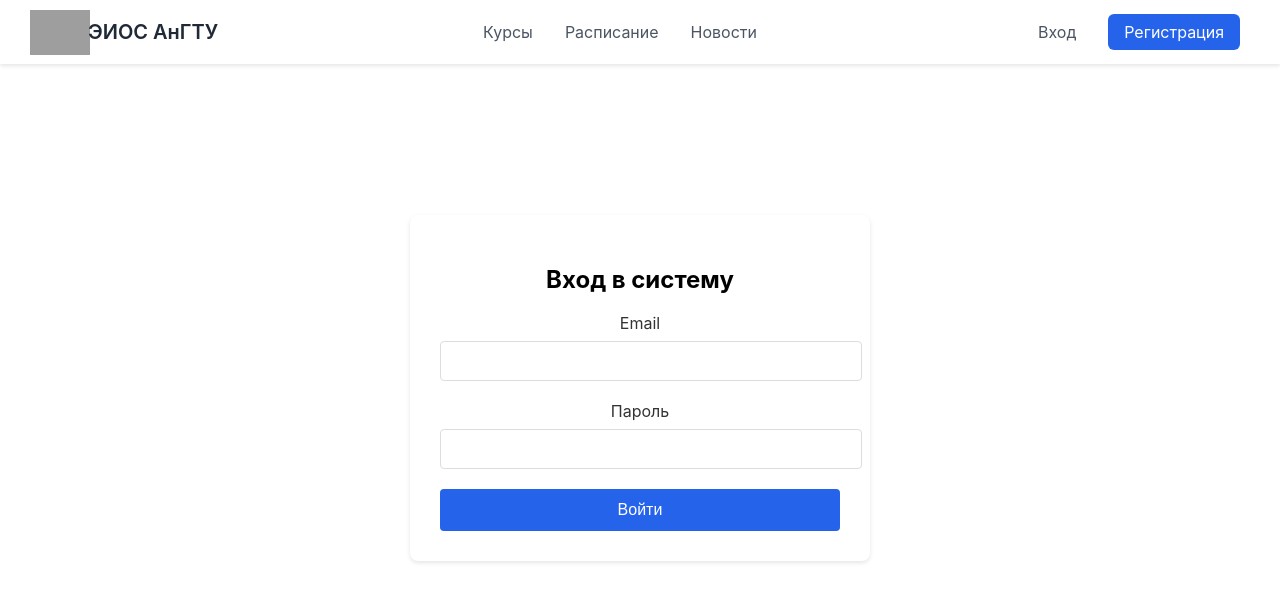
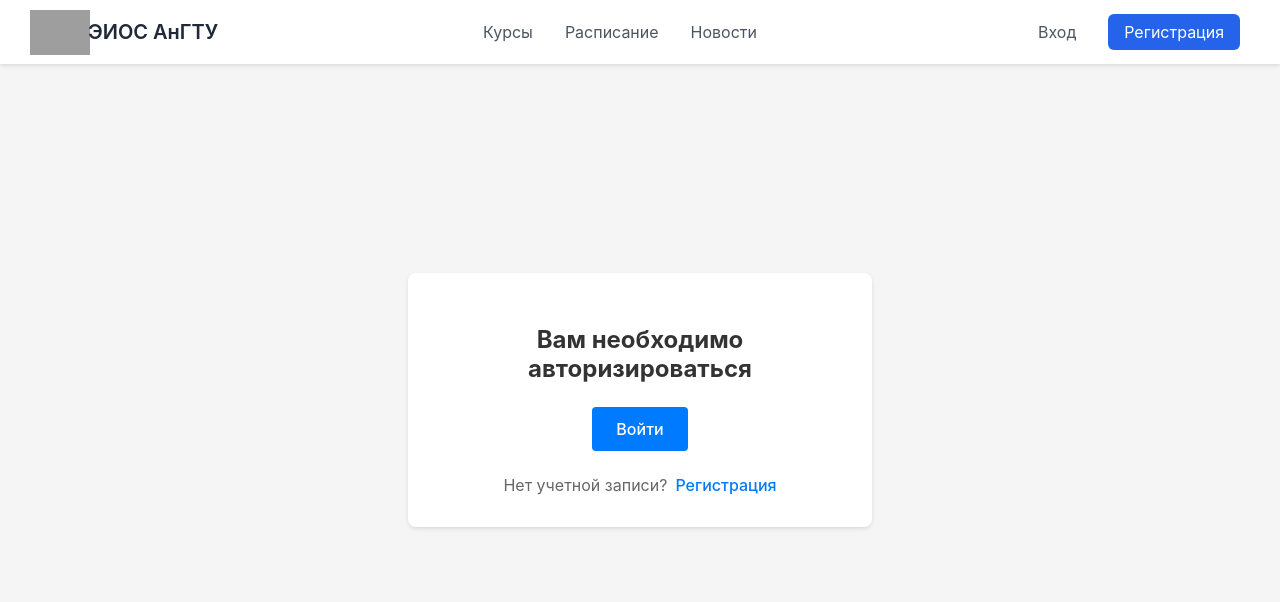
Before and after one commit to RomanCartman/react-forum, a React (Create React App) app: page /courses in a window 1280 px wide. Before the commit this address led to /login. Shown: the top 602 px of the page. Built offline with nearby package versions, Linux system fonts and the light colour scheme; grey boxes are pictures that could not be loaded.

Commit message:
Страница для пользователей которые не были авторизированы и хотели попасть в раздел только для пользователей

```diff
--- a/src/components/ProtectedRoute/ProtectedRoute.jsx
+++ b/src/components/ProtectedRoute/ProtectedRoute.jsx
@@ -1,18 +1,36 @@
 // src/components/ProtectedRoute/ProtectedRoute.jsx
 import React, { useContext } from 'react';
-import { Navigate, useLocation } from 'react-router-dom';
+import { useLocation, Link } from 'react-router-dom';
 import { AuthContext } from '../../contexts/AuthContext';
+import styles from './ProtectedRoute.module.css';
 
 function ProtectedRoute({ children }) {
   const { user, loading } = useContext(AuthContext);
   const location = useLocation();
 
   if (loading) {
-    return <div>Загрузка...</div>;
+    return <div className={styles.loading}>Загрузка...</div>;
   }
 
   if (!user) {
-    return <Navigate to="/login" state={{ from: location }} replace />;
+    return (
+      <div className={styles.authRequired}>
+        <div className={styles.message}>
+          <h2>Вам необходимо авторизироваться</h2>
+          <div className={styles.buttons}>
+            <Link to="/login" state={{ from: location }} className={styles.loginButton}>
+              Войти
+            </Link>
+          </div>
+          <div className={styles.registerSection}>
+            <span>Нет учетной записи?</span>
+            <Link to="/register" className={styles.registerButton}>
+              Регистрация
+            </Link>
+          </div>
+        </div>
+      </div>
+    );
   }
 
   return children;
--- /dev/null
+++ b/src/components/ProtectedRoute/ProtectedRoute.module.css
@@ -0,0 +1,68 @@
+.authRequired {
+  display: flex;
+  justify-content: center;
+  align-items: center;
+  min-height: 100vh;
+  background-color: #f5f5f5;
+}
+
+.message {
+  background: white;
+  padding: 2rem;
+  border-radius: 8px;
+  box-shadow: 0 2px 4px rgba(0, 0, 0, 0.1);
+  text-align: center;
+  max-width: 400px;
+  width: 100%;
+}
+
+.message h2 {
+  color: #333;
+  margin-bottom: 1.5rem;
+  font-size: 1.5rem;
+}
+
+.buttons {
+  margin: 1.5rem 0;
+}
+
+.loginButton {
+  display: inline-block;
+  padding: 0.75rem 1.5rem;
+  background-color: #007bff;
+  color: white;
+  text-decoration: none;
+  border-radius: 4px;
+  font-weight: 500;
+  transition: background-color 0.2s;
+}
+
+.loginButton:hover {
+  background-color: #0056b3;
+}
+
+.registerSection {
+  margin-top: 1rem;
+  color: #666;
+}
+
+.registerButton {
+  display: inline-block;
+  margin-left: 0.5rem;
+  color: #007bff;
+  text-decoration: none;
+  font-weight: 500;
+}
+
+.registerButton:hover {
+  text-decoration: underline;
+}
+
+.loading {
+  display: flex;
+  justify-content: center;
+  align-items: center;
+  min-height: 100vh;
+  font-size: 1.2rem;
+  color: #666;
+}
```
